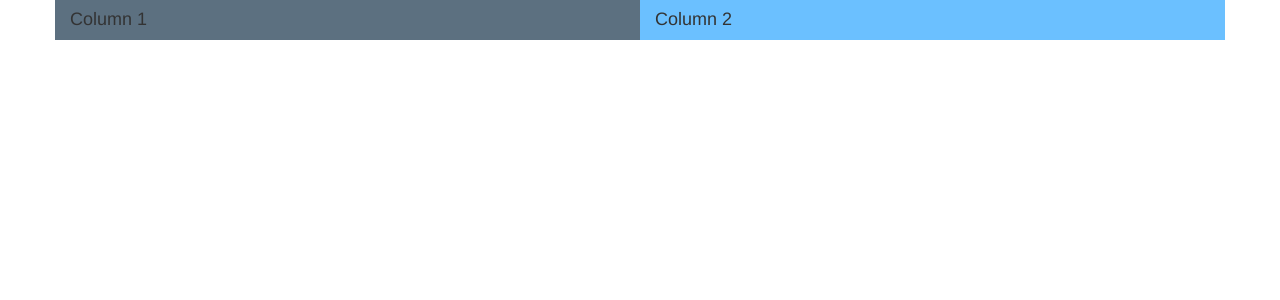
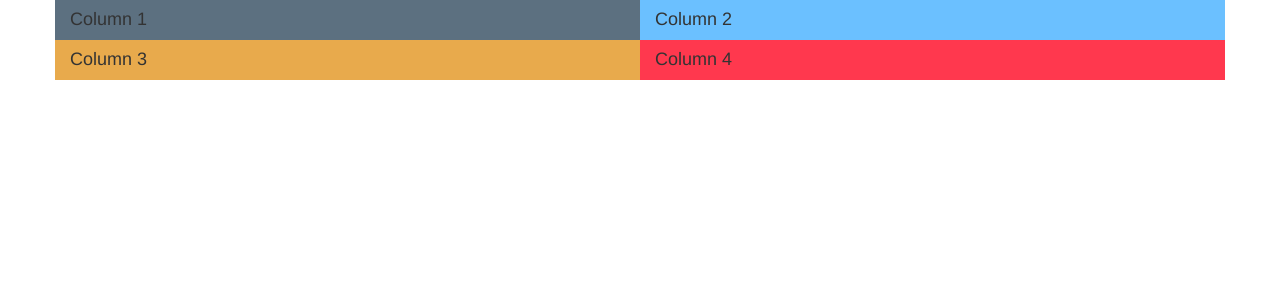
Before and after one commit to linked0/kaggle-web, a Flask app: page /ml in a window 1280 px wide. Shown: the top 300 px of the page. Run offline with Flask 2, Linux system fonts and the light colour scheme; parts of the project's set-up code (start-up, migrations or seed data) failed here and were passed over; some libraries are stand-ins or nearby versions.

Commit message:
bootstrap 업데이트

```diff
--- a/static/css/styles.css
+++ b/static/css/styles.css
@@ -5,3 +5,11 @@
 .col2 {
     background: #6BC0FF;
 }
+
+.col3{
+    background: #E8AA4C;
+}
+
+.col4{
+    background: #FF384E;
+}
--- a/templates/ml/index.html
+++ b/templates/ml/index.html
@@ -13,6 +13,7 @@
     <![endif]-->
 
 </head>
+
 <body>
 <div class="container">
     <div class="row">
@@ -23,6 +24,14 @@
             <h4>Column 2</h4>
         </div>
     </div>
+    <div class="row">
+        <div class="col-xs-12 col-sm-6 col3">
+            <h4>Column 3</h4>
+        </div>
+        <div class="col-xs-12 col-sm-6 col4">
+            <h4>Column 4</h4>
+        </div>
+    </div>
 </div>
 <script src="{{url_for('static', filename='js/jquery.js')}}"></script>
 <script src="{{url_for('static', filename='js/bootstrap.js')}}"></script>
```
Lines whose indentation alone changed are shown as unchanged.
